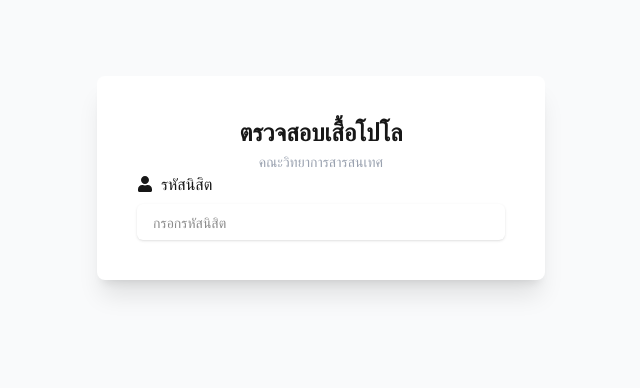
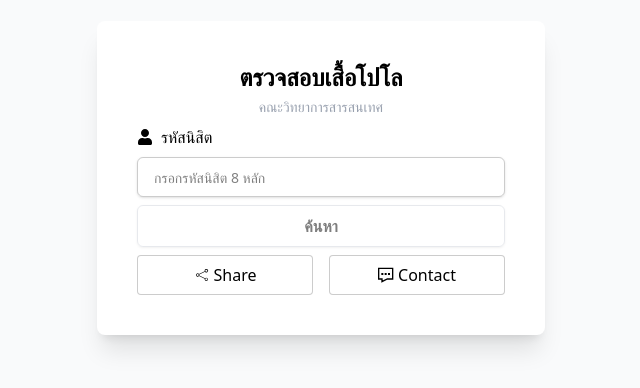
Before and after one commit to FTGFLabs/checkShirtForInformatics, a Next.js app: page / in a window 1280 px wide. Shown: the part 222-610 px from the top of the page, without its empty margins (319-959 px from the left). Built offline with nearby package versions, Linux system fonts and the light colour scheme; no server answers.

Commit message:
feat: regEx input

```diff
--- a/src/app/layout.tsx
+++ b/src/app/layout.tsx
@@ -1,6 +1,6 @@
 import type { Metadata } from "next";
 import "./globals.css";
-
+import { Toaster } from 'sonner'
 
 export const metadata: Metadata = {
   title: "Create Next App",
@@ -15,7 +15,10 @@ export default function RootLayout({
   return (
     <html lang="en">
       <body className="vsc-initialized">
-                <div className="min-h-screen overflow-hidden items-center content-center bg-[#F9FAFB]">{children}</div>
+        <div className="min-h-screen overflow-hidden items-center content-center bg-[#F9FAFB]">
+          {children}
+        </div>
+        <Toaster position="top-center" richColors />
       </body>
     </html>
   );
--- a/src/app/page.tsx
+++ b/src/app/page.tsx
@@ -1,11 +1,26 @@
 "use client";
+import ButtonContact from "@/components/ui/ButtonContact";
+import ButtonShare from "@/components/ui/ButtonShare";
+
+import { toast } from "sonner";
 import { useEffect, useState } from "react";
 import { FaUser } from "react-icons/fa";
+import { kMaxLength } from "buffer";
+
+type Student = {
+  id: string;
+  name: string;
+  group: string;
+  size: string;
+  total: string;
+  status: string;
+  photo: string;
+};
 
 export default function StudentSearch() {
-  const [data, setData] = useState([]);
+  const [data, setData] = useState<Student[]>([]);
   const [searchId, setSearchId] = useState("");
-  const [student, setStudent] = useState(null);
+  const [student, setStudent] = useState<Student | null>(null);
   const [error, setError] = useState("");
 
   useEffect(() => {
@@ -26,22 +41,29 @@ export default function StudentSearch() {
   }, []);
 
   const handleSearch = () => {
+    if (searchId.length !== 8){
+      toast.error("กรุณากรอกรหัสนิสิตให้ครบ 8 หลัก");
+      return
+    }
+
     const found = data.find((s) => s.id === searchId.trim());
     if (found) {
       setStudent(found);
       setError("");
+      toast.success(`พบข้อมูลนิสิต ${found.id}`);
     } else {
       setStudent(null);
       setError("ไม่พบข้อมูล");
+      toast.error("ไม่พบข้อมูลนิสิต", {
+        description: "กรุณาตรวจสอบรหัสนิสิตอีกครั้ง",
+      });
     }
   };
 
   return (
-    <div className="max-w-md mx-4 md:mx-auto p-10 font-sans shadow-xl rounded-lg bg-[#FFF]">
+    <div className="max-w-md mx-4 md:mx-auto p-10 font-sans shadow-xl rounded-lg bg-[#FFF] text-black space-y-2">
       <div className="flex flex-col gap-1">
-        <h1 className="text-2xl font-semibold text-center">
-          ตรวจสอบเสื้อโปโล
-        </h1>
+        <h1 className="text-2xl font-semibold text-center">ตรวจสอบเสื้อโปโล</h1>
         <h2 className="text-sm text-center text-gray-400">
           คณะวิทยาการสารสนเทศ
         </h2>
@@ -60,41 +82,58 @@ export default function StudentSearch() {
         </div>
         <input
           type="text"
-          placeholder="กรอกรหัสนิสิต"
-          className="border-none flex h-9 w-full rounded-md border border-input bg-transparent px-4 py-1 text-base shadow-sm transition-colors file:border-0 file:bg-transparent file:text-sm file:font-medium file:text-foreground placeholder:text-muted-foreground focus-visible:outline-none focus-visible:ring-1 focus-visible:ring-ring disabled:cursor-not-allowed disabled:opacity-50 md:text-sm space-y-2"
+          inputMode="numeric"
+          maxLength={8}
+          placeholder="กรอกรหัสนิสิต 8 หลัก"
+          className="border border-black/20  flex h-10 w-full rounded-md  border-input bg-transparent px-4 py-1 text-base shadow-sm transition-colors file:border-0 file:bg-transparent file:text-sm file:font-medium file:text-foreground placeholder:text-muted-foreground focus-visible:outline-none focus-visible:ring-1 focus-visible:ring-ring disabled:cursor-not-allowed disabled:opacity-50 md:text-sm space-y-2"
           value={searchId}
-          onChange={(e) => setSearchId(e.target.value)}
+          onChange={(e) => {
+            const value = e.target.value;
+            // regEx
+            if (/^\d{0,8}$/.test(value)) {
+              setSearchId(value);
+            }
+          }}
         />
+        <button
+          type="submit"
+          className={`w-full ${searchId.length !== 8 ? "opacity-50 border border-gray-300 cursor-not-allowed" :"bg-blue-600 hover:bg-blue-700 text-white"}   font-semibold py-2 px-4 rounded-md shadow`}
+        >
+          ค้นหา
+        </button>
       </form>
-
-      {error && <p className="text-center text-red-500 p-4">{error}</p>}
 
       {student && (
         <div className="p-4 space-y-2 text-lg ">
           <p>
-            <strong>📌 รหัสนิสิต:</strong> {student.id}
+            <strong>รหัสนิสิต:</strong> {student.id}
           </p>
           <p>
-            <strong>👤 ชื่อ:</strong> {student.name}
+            <strong>ชื่อ:</strong> {student.name}
           </p>
           <p>
-            <strong>🏫 สาขา:</strong> {student.group}
+            <strong>สาขา:</strong> {student.group}
           </p>
           <p>
-            <strong>📏 ขนาดเสื้อ:</strong> {student.size}
+            <strong>ขนาดเสื้อ:</strong> {student.size}
           </p>
           <p>
-            <strong>🔢 จำนวน:</strong> {student.total}
+            <strong>จำนวน:</strong> {student.total}
           </p>
           <p>
-            <strong>✅ สถานะ:</strong> {student.status}
+            <strong>สถานะ:</strong> {student.status}
           </p>
           <div className="flex">
-          <p>ตรวจสอบสลิป</p>
-          <a href={student.photo}>click</a>
+            <p>ตรวจสอบสลิป</p>
+            <a href={student.photo}>click</a>
           </div>
         </div>
       )}
+
+      <div className="flex gap-4">
+        <ButtonShare />
+        <ButtonContact />
+      </div>
     </div>
   );
 }
--- /dev/null
+++ b/src/components/ui/ButtonContact.tsx
@@ -0,0 +1,81 @@
+'use client'
+import { useState } from "react";
+import { GrContact } from "react-icons/gr";
+import { toast } from "sonner";
+import { useEffect } from "react";
+import Link from "next/link";
+
+const ButtonContact = () => {
+  const [open, setOpen] = useState(false);
+  const email1 = "papangkorn.pitjawong.work@gmail.com";
+  const email2 = "67160063@go.buu.ac.th";
+  useEffect(() => {
+    if (open) {
+      document.body.style.overflow = "hidden";
+    } else {
+      document.body.style.overflow = "";
+    }
+
+    return () => {
+      document.body.style.overflow = "";
+    };
+  }, [open]);
+
+  const copyToClipboard = (email: string) => {
+    navigator.clipboard.writeText(email);
+    toast.success(`${email} copied to clipboard!`);
+  };
+
+  return (
+    <>
+      <button
+        onClick={() => setOpen(true)}
+        className="cursor-pointer w-full h-10 border border-black/20 rounded-sm text-black bg-white hover:bg-gray-100"
+      >
+        <div className="flex items-center justify-center gap-1">
+          <GrContact />
+          <p>Contact</p>
+        </div>
+      </button>
+
+      {open && (
+        <div className="fixed inset-0 bg-black/70 flex items-center justify-center z-50">
+          <div className="bg-white p-6 rounded-lg shadow-lg w-[90%] max-w-md text-center relative">
+            <button
+              onClick={() => setOpen(false)}
+              className="absolute top-2 right-3 text-gray-500 hover:text-black text-xl cursor-pointer"
+            >
+              &times;
+            </button>
+            <h2 className="text-xl font-semibold mb-2">Contact Me</h2>
+            <p className="text-sm text-gray-700 mb-4">
+              Send an email to:
+            </p>
+            <button onClick={() => copyToClipboard(email1)} className="cursor-pointer">
+              <p className="font-medium text-blue-600 mb-4">{email1}</p>
+            </button>
+            <button onClick={() => copyToClipboard(email2)} className="cursor-pointer">
+            <p className="font-medium text-blue-600 mb-4">{email2}</p>
+            </button>
+            <div className="flex gap-2 justify-center">
+              <Link
+                href={`mailto:${email1}`}
+                className="bg-blue-500 hover:bg-blue-600 text-white px-4 py-2 rounded-md"
+              >
+                Open Mail App
+              </Link>
+              <button
+                onClick={() => copyToClipboard(email1)}
+                className="bg-gray-300 hover:bg-gray-400 text-black px-4 py-2 rounded-md"
+              >
+                Copy Email
+              </button>
+            </div>
+          </div>
+        </div>
+      )}
+    </>
+  );
+};
+
+export default ButtonContact;
--- /dev/null
+++ b/src/components/ui/ButtonShare.tsx
@@ -0,0 +1,37 @@
+'use client'
+import { toast } from "sonner";
+import { CiShare2 } from "react-icons/ci";
+
+const ButtonShare = () => {
+  const handleShare = async () => {
+    const myUrl = `${window.location.origin}`;
+
+    try {
+    if (navigator.share) {
+        await navigator.share({
+        title: "informatics shirt",
+        text: "informatics shirt",
+        url: myUrl,
+        });
+    } else {
+        await navigator.clipboard.writeText(myUrl);
+        toast.success("Share link copied to clipboard!");
+    }
+    } catch (error) {
+      toast.error("Failed to share. Please try again.");
+    }
+};
+  return (
+    <button
+      onClick={handleShare}
+      className="cursor-pointer w-full h-10 border border-black/20 rounded-sm text-black bg-white hover:bg-gray-100 "
+    >
+      <div className="flex items-center justify-center gap-1">
+        <CiShare2 />
+        <p>Share</p>
+      </div>
+    </button>
+  );
+}
+
+export default ButtonShare
```
